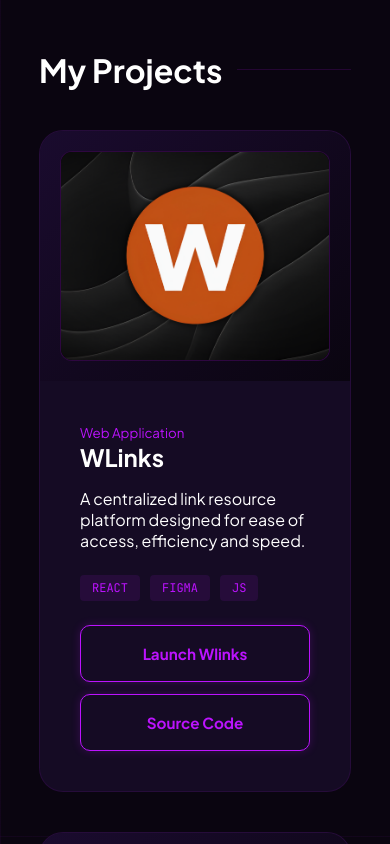
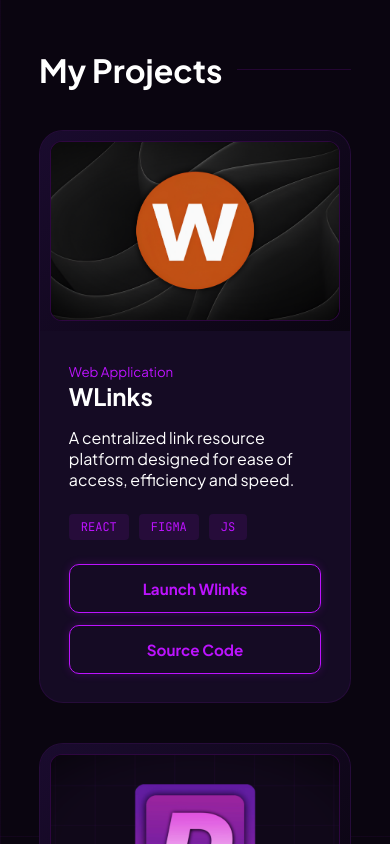
Before and after one commit to dakshsharma99ds/Daksh-Sharma-Portfolio, a React (Vite) app: page / in a window 390 px wide. Shown: the part 2540-3384 px from the top of the page. Built offline with nearby package versions, Linux system fonts and the light colour scheme.

Commit message:
Update App.css

```diff
--- a/src/App.css
+++ b/src/App.css
@@ -19,6 +19,7 @@
     z-index: -1;
     pointer-events: none;
     animation: auroraWave 8s infinite ease-in-out;
+    transition: opacity 0.5s ease; /* Added for smooth fade on scroll */
 }
 
 .aurora-left {
@@ -368,7 +369,7 @@ nav {
     font-weight: 700;
     color: var(--accent);
     padding-right: 20px;
-    font-size: 0.95rem;
+    font-size: 0.95rem; /* Matched to btn primary */
 }
 
 .btn-resume:hover {
@@ -919,6 +920,7 @@ nav {
     .btn-resume {
         transition: width 0.4s cubic-bezier(0.16, 1, 0.3, 1), background 0.3s;
         flex-shrink: 0;
+        position: relative; /* Prevent absolute positioning if any */
     }
 
     .btn-resume:hover {
@@ -927,9 +929,15 @@ nav {
 
     .profile-box { width: 280px; height: 280px; margin: 0 auto; }
 
-    .project-card { grid-template-columns: 1fr; }
-    .project-content { padding: 2.5rem; }
-    .project-image { order: -1; height: 250px; }
+    .project-card {
+        grid-template-columns: 1fr;
+        max-width: 500px; /* Reduced layout size */
+        margin: 0 auto;
+    }
+    .project-content { padding: 1.8rem; } /* Reduced padding to match screenshot */
+    .project-content h3 { font-size: 1.8rem; }
+    .project-image { order: -1; height: 200px; padding: 10px; } /* Reduced height/padding */
+
     .project-btns {
         flex-direction: column;
         width: 100%;
@@ -938,7 +946,7 @@ nav {
     .project-btns .btn {
         width: 100%;
         display: block;
-        padding: 18px 0;
+        padding: 14px 0; /* Adjusted padding */
         text-align: center;
     }
 
```
